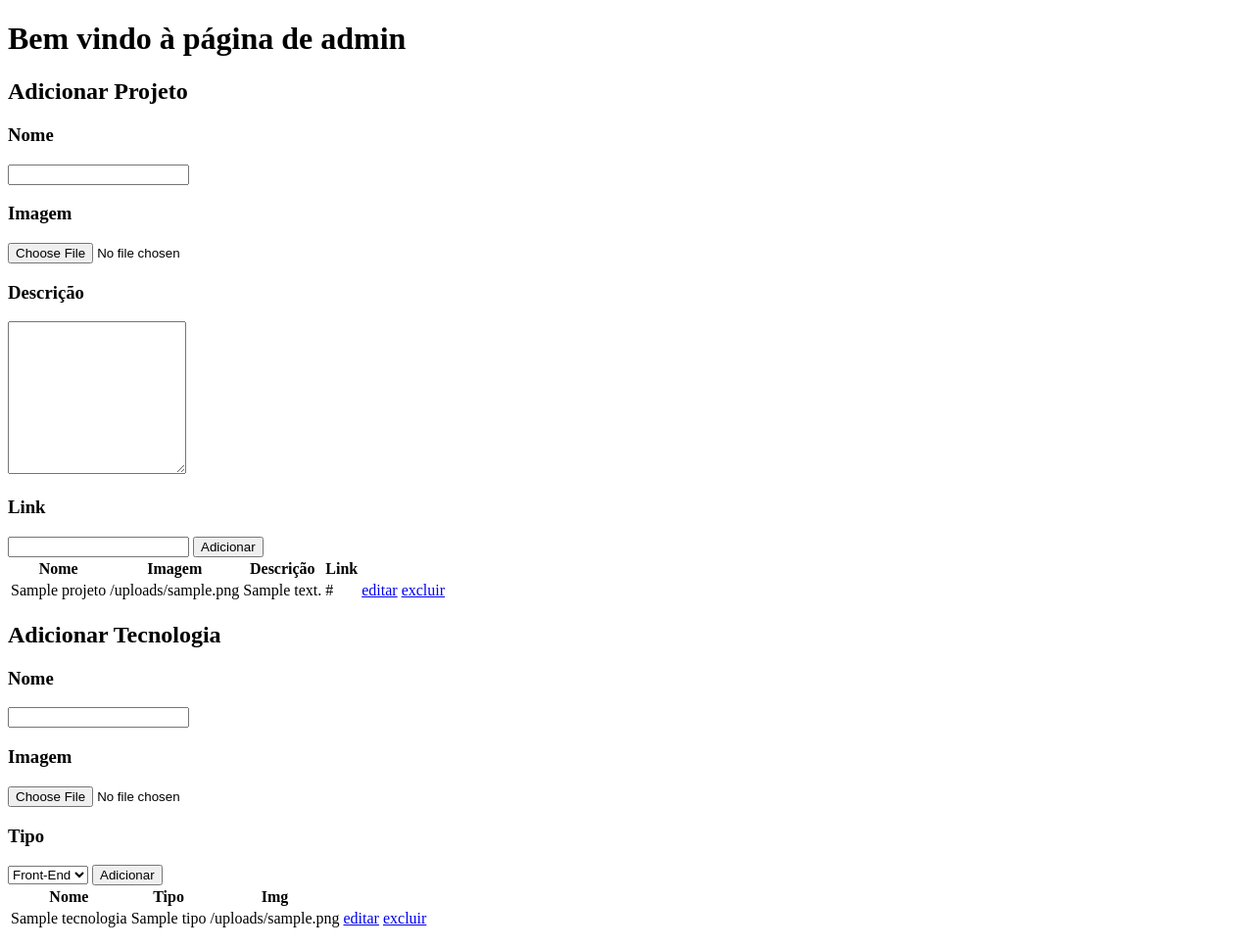
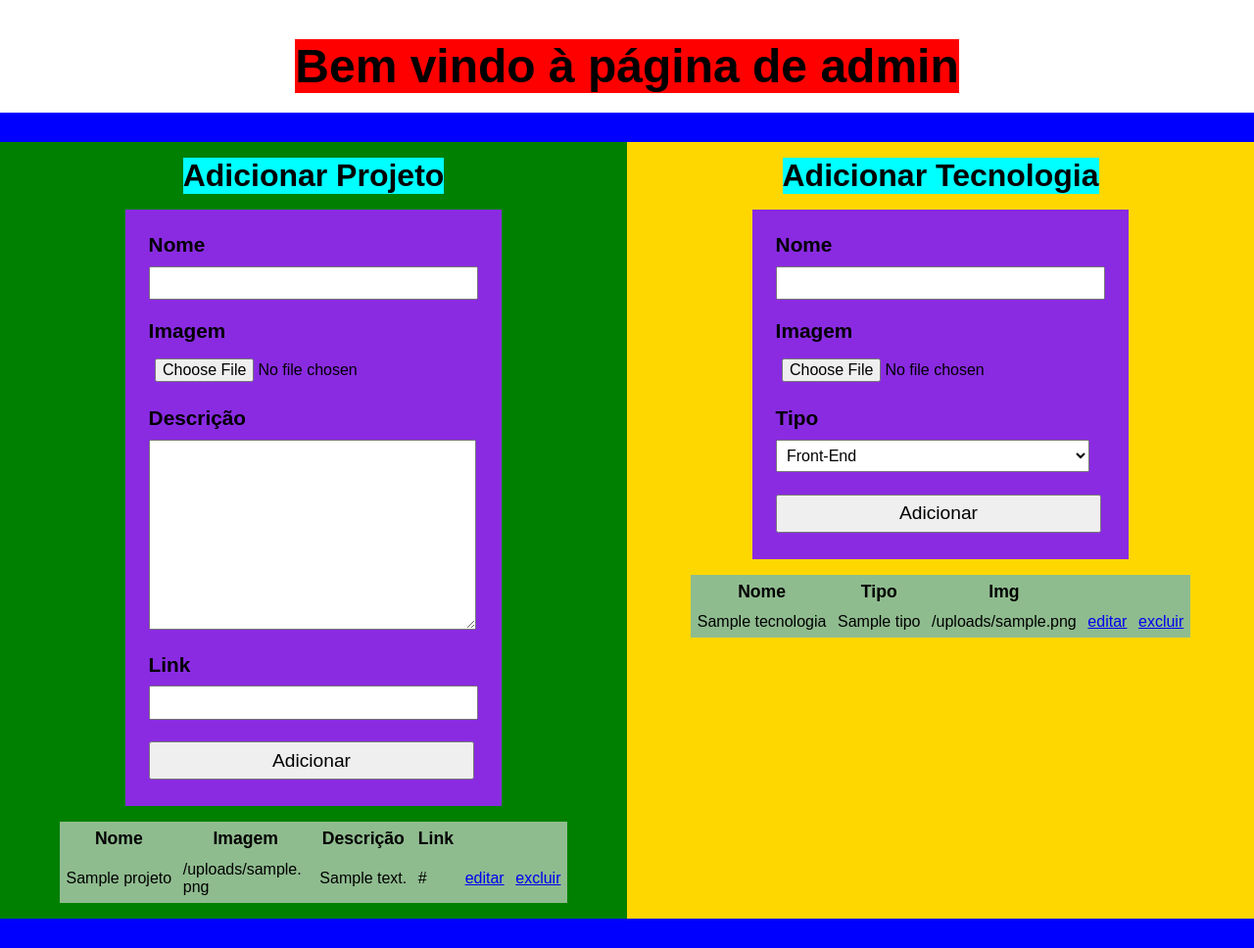
Before and after one commit to Rauatorres/meu-site, a Node project: template api/src/views/home.ejs in a window 1280 px wide. Shown: the whole page at 98% size. Before the commit the page ends 947 px from the top, so only its background shows below. Run offline with Node 20 templates, Linux system fonts and the light colour scheme; the template is opened without the code that fills it: most values are stand-ins (such as "Sample title", 1, 10 or a date in 2020).

Commit message:
definindo posições e tamanhos da home

```diff
--- /dev/null
+++ b/api/src/public/home.css
@@ -0,0 +1,79 @@
+*{
+    margin: 0;
+    padding: 0;
+    font-family: Arial, Helvetica, sans-serif;
+}
+
+#titulo_da_pagina{
+    background-color: red;
+    width: fit-content;
+    margin: 20px auto;
+    margin-top: 40px;
+    font-size: 3rem;
+}
+
+#area_formularios{
+    margin: auto;
+    background-color: blue;
+    display: flex;
+    justify-content: space-between;
+}
+
+#area_formulario_projetos, #area_formulario_tecnologias{
+    width: 50vw;
+    margin: 30px 0;
+}
+
+#area_formulario_projetos{
+    background-color: green;
+}
+#area_formulario_tecnologias{
+    background-color: gold;
+}
+
+h2, form, table{
+    width: fit-content;
+    margin: 1rem auto;
+}
+h2{
+    background-color: cyan;
+    font-size: 2rem;
+}
+form{
+    background-color: blueviolet;
+    padding: 1.5rem;
+    padding-top: 0.5em;
+}
+label{
+    display: block;
+    margin: 1rem 0;
+}
+h3{
+    font-size: 1.3rem;
+    margin: 0.4rem 0;
+}
+input, textarea, select{
+    font-size: 1rem;
+    margin: 0.2rem 0;
+    padding: 0.4rem;
+    width: 25vw;
+}
+.submit{
+    margin: 0.2rem auto;
+    width: 26vw;
+    font-size: 1.2rem;
+}
+
+table{
+    background-color: darkseagreen;
+}
+th, td{
+    padding: 0.3rem;
+}
+th{
+    font-size: 1.1rem;
+}
+#tabela_projetos td{
+    max-width: 10vw;
+    word-wrap: break-word;
+}
--- a/api/src/views/home.ejs
+++ b/api/src/views/home.ejs
@@ -5,11 +5,14 @@
     <meta http-equiv="X-UA-Compatible" content="IE=edge">
     <meta name="viewport" content="width=device-width, initial-scale=1.0">
     <title>Admin</title>
+    <link rel="stylesheet" href="home.css">
 </head>
 <body>
 
-    <h1>Bem vindo à página de admin</h1>
-    <div>
+    <h1 id="titulo_da_pagina">Bem vindo à página de admin</h1>
+    <div id="area_formularios">
+
+        <div id="area_formulario_projetos">
             <h2>Adicionar Projeto</h2>
             <form action="/addprojeto" method="post" enctype="multipart/form-data">
                 <label for="nomeProjeto">
@@ -28,9 +31,9 @@
                     <h3>Link</h3>
                     <input type="url" name="link" id="linkProjeto">
                 </label>
-            <input type="submit" value="Adicionar">
+                <input type="submit" value="Adicionar" class="submit">
             </form>
-        <table>
+            <table id="tabela_projetos">
                 <tr>
                     <th>Nome</th>
                     <th>Imagem</th>
@@ -49,7 +52,7 @@
                 <% }) %>
             </table>
         </div>
-    <div>
+        <div id="area_formulario_tecnologias">
             <h2>Adicionar Tecnologia</h2>
             <form action="/addtecnologia" method="post" enctype="multipart/form-data">
                 <label for="nomeTecnologia">
@@ -68,9 +71,9 @@
                         <option value="outro">Outro</option>
                     </select>
                 </label>
-            <input type="submit" value="Adicionar">
+                <input type="submit" value="Adicionar" class="submit">
             </form>
-        <table>
+            <table id="tabela_tecnologias">
                 <tr>
                     <th>Nome</th>
                     <th>Tipo</th>
@@ -87,6 +90,7 @@
                 <% }) %>
             </table>
         </div>
+    </div>
 
 </body>
 </html>
```
Also changed, not shown: api/api_img/projetos/1686764424106_meu_site.jpg (added). Lines whose indentation alone changed are shown as unchanged.
